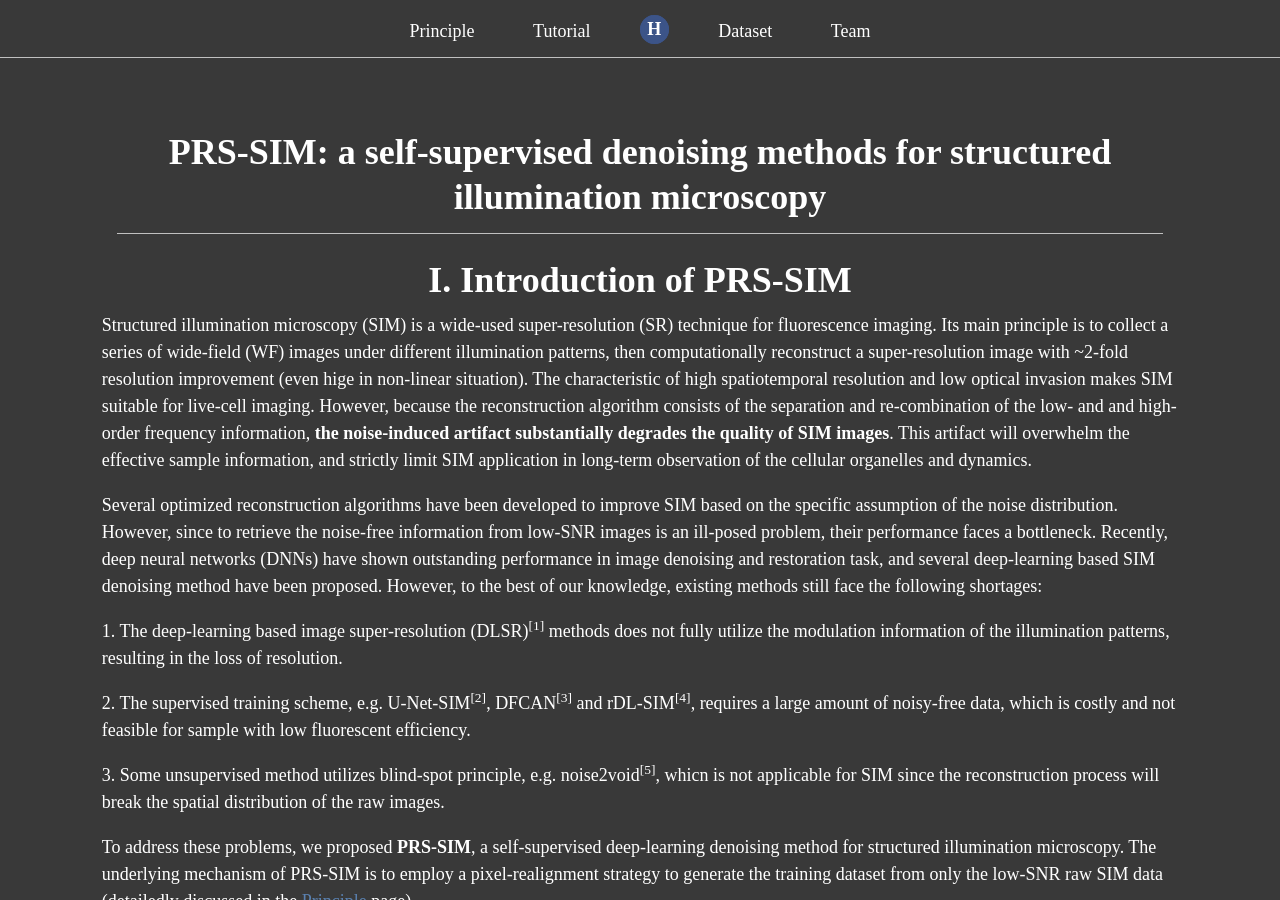
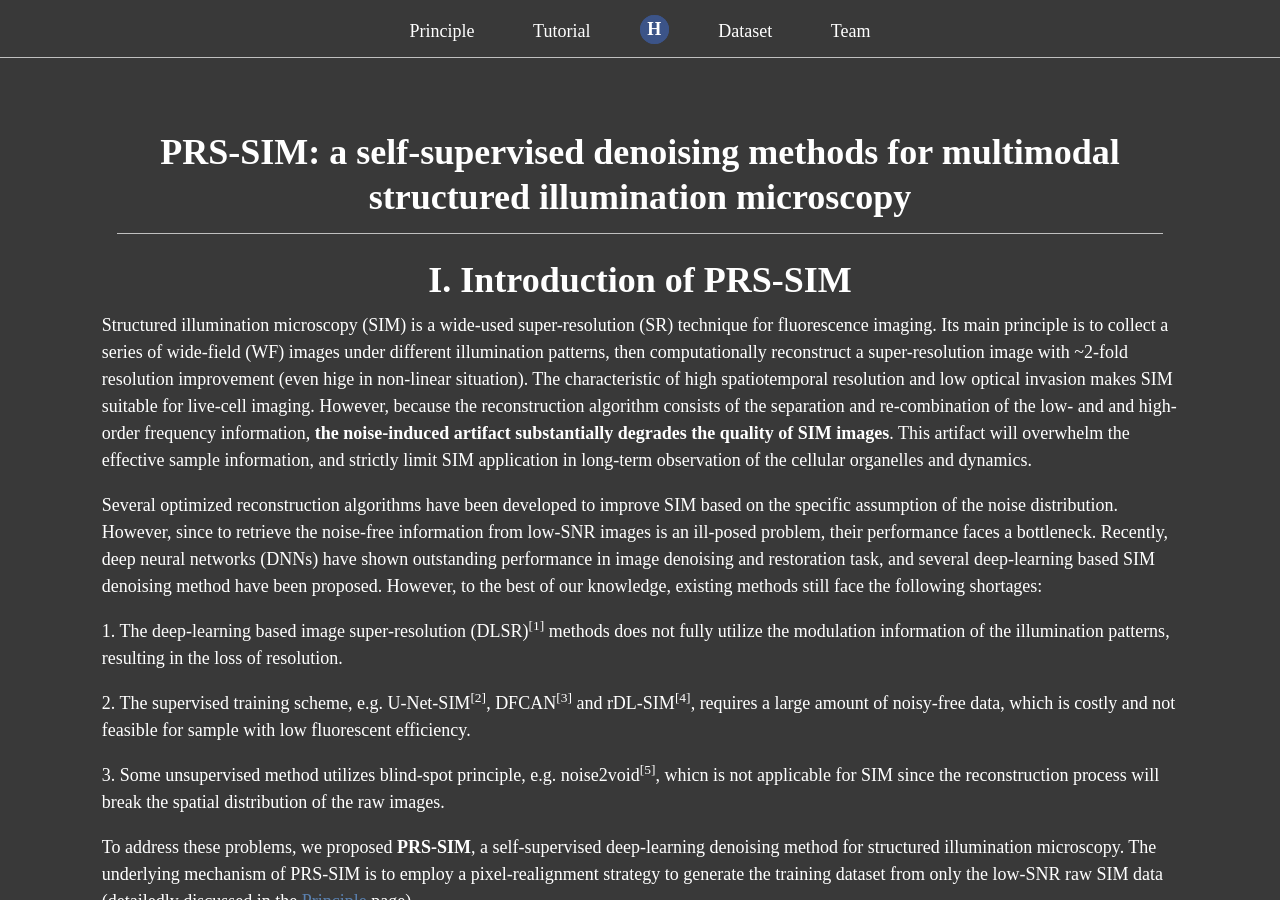
Before and after one commit to IntellM-THUIBCS/PRS-SIM, a Jekyll site: the page built from index.html, in a window 1280 px wide and 900 px high. Built offline with Jekyll 4.4.1, drawn with Linux system fonts in a browser that asks for light colours; the list of posts is cut into pages by our own code.

Commit message:
Update index.html

```diff
--- a/index.html
+++ b/index.html
@@ -7,7 +7,7 @@ title: Home
 
 
 	<header>
-		<h1 class="landing-title" style="margin:15px">PRS-SIM: a self-supervised denoising methods for structured illumination microscopy</h1>
+		<h1 class="landing-title" style="margin:15px">PRS-SIM: a self-supervised denoising methods for multimodal structured illumination microscopy</h1>
 	</header>
 
 	<center><h1 style="color:white;">I. Introduction of PRS-SIM</h1></center>
```
